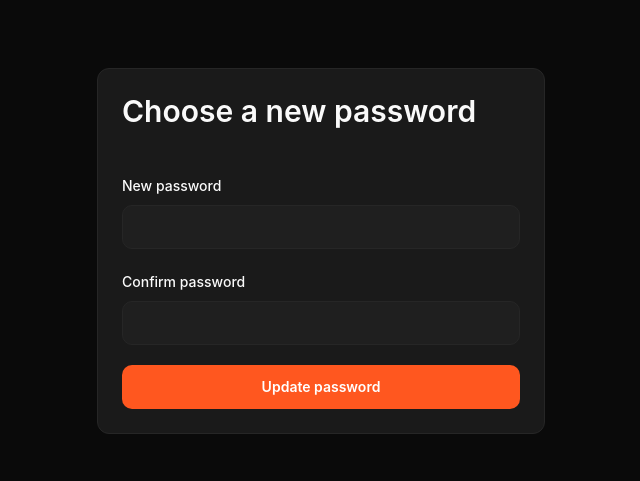
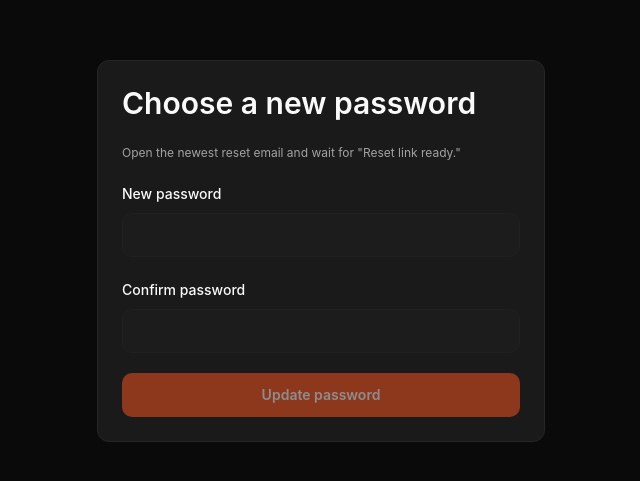
Before and after one commit to Jamieelalouf/vision-labs-pathway, a Next.js app: page /en/reset-password in a window 1280 px wide. Shown: the part 149-630 px from the top of the page, without its empty margins (319-959 px from the left). Built offline with nearby package versions, Linux system fonts and the light colour scheme; no server answers.

Commit message:
Prevent reset without recovery session

```diff
--- a/src/app/[locale]/(auth)/reset-password/page.tsx
+++ b/src/app/[locale]/(auth)/reset-password/page.tsx
@@ -1,12 +1,8 @@
 import { getTranslations } from "next-intl/server";
 
-import { RecoverySessionBridge } from "@/components/auth/recovery-session-bridge";
-import { Button } from "@/components/ui/button";
+import { ResetPasswordForm } from "@/components/auth/reset-password-form";
 import { Card, CardContent, CardHeader, CardTitle } from "@/components/ui/card";
-import { Input } from "@/components/ui/input";
-import { Label } from "@/components/ui/label";
 import type { Locale } from "@/i18n/routing";
-import { updatePasswordAction } from "@/server/actions/auth";
 
 export default async function ResetPasswordPage({
   params,
@@ -24,30 +20,13 @@ export default async function ResetPasswordPage({
           <CardTitle className="text-3xl">{t("resetTitle")}</CardTitle>
         </CardHeader>
         <CardContent>
-          <RecoverySessionBridge />
-          <form action={updatePasswordAction} className="space-y-5">
-            <input type="hidden" name="locale" value={params.locale} />
-            <div className="space-y-2">
-              <Label htmlFor="password">{t("newPassword")}</Label>
-              <Input id="password" name="password" type="password" autoComplete="new-password" required />
-            </div>
-            <div className="space-y-2">
-              <Label htmlFor="confirmPassword">{t("confirmPassword")}</Label>
-              <Input
-                id="confirmPassword"
-                name="confirmPassword"
-                type="password"
-                autoComplete="new-password"
-                required
-              />
-            </div>
-            {searchParams.error ? (
-              <p className="rounded-md border border-destructive/30 bg-destructive/10 p-3 text-sm text-destructive-foreground">
-                {decodeURIComponent(searchParams.error)}
-              </p>
-            ) : null}
-            <Button className="w-full">{t("submitResetPassword")}</Button>
-          </form>
+          <ResetPasswordForm
+            locale={params.locale}
+            newPasswordLabel={t("newPassword")}
+            confirmPasswordLabel={t("confirmPassword")}
+            submitLabel={t("submitResetPassword")}
+            error={searchParams.error}
+          />
         </CardContent>
       </Card>
     </main>
--- a/src/components/auth/recovery-session-bridge.tsx
+++ b/src/components/auth/recovery-session-bridge.tsx
@@ -1,20 +1,38 @@
 "use client";
 
-import { useEffect, useState } from "react";
+import { createContext, useContext, useEffect, useMemo, useState, type ReactNode } from "react";
 
 import { createBrowserClient } from "@/lib/supabase/browser";
 
-type BridgeState = "idle" | "preparing" | "ready" | "error";
+type BridgeState = "checking" | "preparing" | "ready" | "waiting" | "error";
 
-export function RecoverySessionBridge() {
-  const [state, setState] = useState<BridgeState>("idle");
+type RecoverySessionContextValue = {
+  state: BridgeState;
+  canSubmit: boolean;
+};
+
+const RecoverySessionContext = createContext<RecoverySessionContextValue | null>(null);
+
+export function RecoverySessionProvider({ children }: { children: ReactNode }) {
+  const [state, setState] = useState<BridgeState>("checking");
 
   useEffect(() => {
+    void (async () => {
+      const supabase = createBrowserClient();
+      const { data: sessionData } = await supabase.auth.getSession();
+      const existingSession = sessionData.session;
+
+      if (existingSession) {
+        setState("ready");
+        return;
+      }
+
       const hash = window.location.hash.startsWith("#")
         ? window.location.hash.slice(1)
         : window.location.hash;
 
       if (!hash) {
+        setState("waiting");
         return;
       }
 
@@ -24,13 +42,12 @@ export function RecoverySessionBridge() {
       const refreshToken = params.get("refresh_token");
 
       if (type !== "recovery" || !accessToken || !refreshToken) {
+        setState("waiting");
         return;
       }
 
       setState("preparing");
 
-    void (async () => {
-      const supabase = createBrowserClient();
       const { error } = await supabase.auth.setSession({
         access_token: accessToken,
         refresh_token: refreshToken
@@ -47,16 +64,38 @@ export function RecoverySessionBridge() {
     })();
   }, []);
 
-  if (state === "idle") {
-    return null;
+  const value = useMemo(
+    () => ({
+      state,
+      canSubmit: state === "ready"
+    }),
+    [state]
+  );
+
+  return <RecoverySessionContext.Provider value={value}>{children}</RecoverySessionContext.Provider>;
 }
+
+export function useRecoverySession() {
+  const context = useContext(RecoverySessionContext);
+  if (!context) {
+    throw new Error("useRecoverySession must be used within RecoverySessionProvider");
+  }
+  return context;
+}
+
+export function RecoverySessionBridge() {
+  const { state } = useRecoverySession();
 
   return (
     <p className="mb-4 text-xs text-muted-foreground" aria-live="polite">
-      {state === "preparing"
+      {state === "checking"
+        ? "Checking reset link..."
+        : state === "preparing"
           ? "Preparing secure reset link..."
           : state === "ready"
             ? "Reset link ready."
+            : state === "waiting"
+              ? 'Open the newest reset email and wait for "Reset link ready."'
               : "Could not prepare reset link. Request a new reset email if needed."}
     </p>
   );
--- /dev/null
+++ b/src/components/auth/reset-password-form.tsx
@@ -0,0 +1,71 @@
+"use client";
+
+import { RecoverySessionBridge, RecoverySessionProvider, useRecoverySession } from "@/components/auth/recovery-session-bridge";
+import { Button } from "@/components/ui/button";
+import { Input } from "@/components/ui/input";
+import { Label } from "@/components/ui/label";
+import type { Locale } from "@/i18n/routing";
+import { updatePasswordAction } from "@/server/actions/auth";
+
+type ResetPasswordFormProps = {
+  locale: Locale;
+  newPasswordLabel: string;
+  confirmPasswordLabel: string;
+  submitLabel: string;
+  error?: string;
+};
+
+function ResetPasswordFormFields({
+  locale,
+  newPasswordLabel,
+  confirmPasswordLabel,
+  submitLabel,
+  error
+}: ResetPasswordFormProps) {
+  const { canSubmit } = useRecoverySession();
+
+  return (
+    <form action={updatePasswordAction} className="space-y-5">
+      <input type="hidden" name="locale" value={locale} />
+      <div className="space-y-2">
+        <Label htmlFor="password">{newPasswordLabel}</Label>
+        <Input
+          id="password"
+          name="password"
+          type="password"
+          autoComplete="new-password"
+          required
+          disabled={!canSubmit}
+        />
+      </div>
+      <div className="space-y-2">
+        <Label htmlFor="confirmPassword">{confirmPasswordLabel}</Label>
+        <Input
+          id="confirmPassword"
+          name="confirmPassword"
+          type="password"
+          autoComplete="new-password"
+          required
+          disabled={!canSubmit}
+        />
+      </div>
+      {error ? (
+        <p className="rounded-md border border-destructive/30 bg-destructive/10 p-3 text-sm text-destructive-foreground">
+          {decodeURIComponent(error)}
+        </p>
+      ) : null}
+      <Button className="w-full" disabled={!canSubmit}>
+        {submitLabel}
+      </Button>
+    </form>
+  );
+}
+
+export function ResetPasswordForm(props: ResetPasswordFormProps) {
+  return (
+    <RecoverySessionProvider>
+      <RecoverySessionBridge />
+      <ResetPasswordFormFields {...props} />
+    </RecoverySessionProvider>
+  );
+}
```
Lines whose indentation alone changed are shown as unchanged.
